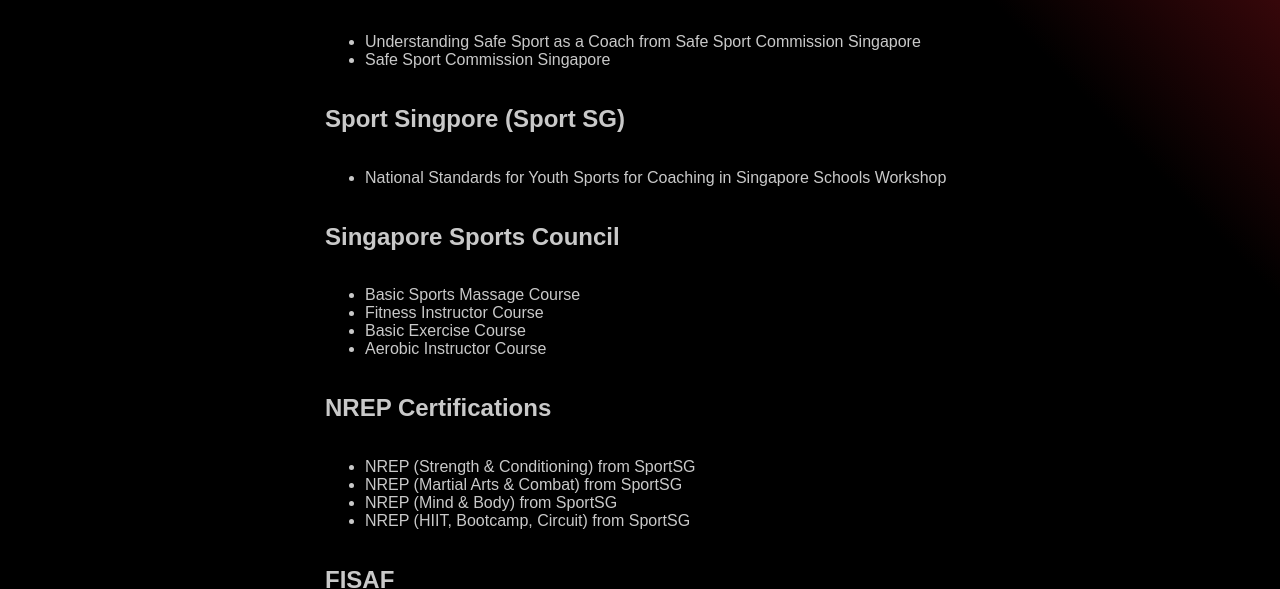
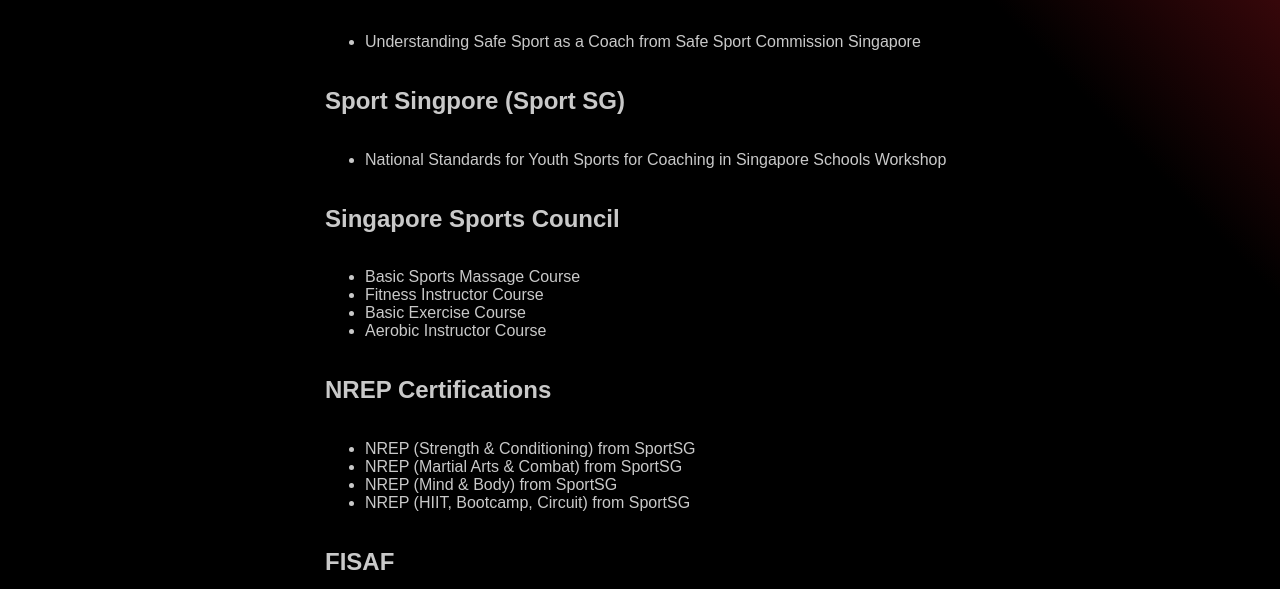
Before and after one commit to keithwongg/iris_personal_site, a plain HTML site: page pages/certifications.html in a window 1280 px wide. Shown: the part 211-800 px from the top of the page. Drawn offline with Linux system fonts and the light colour scheme.

Commit message:
minor fix to certifications

```diff
--- a/pages/certifications.html
+++ b/pages/certifications.html
@@ -25,7 +25,6 @@
       <h2>Safe Sport Commission Singapore</h2>
       <ul>
         <li>Understanding Safe Sport as a Coach from Safe Sport Commission Singapore</li>
-        <li>Safe Sport Commission Singapore</li>
       </ul>
 
       <h2>Sport Singpore (Sport SG)</h2>
```
